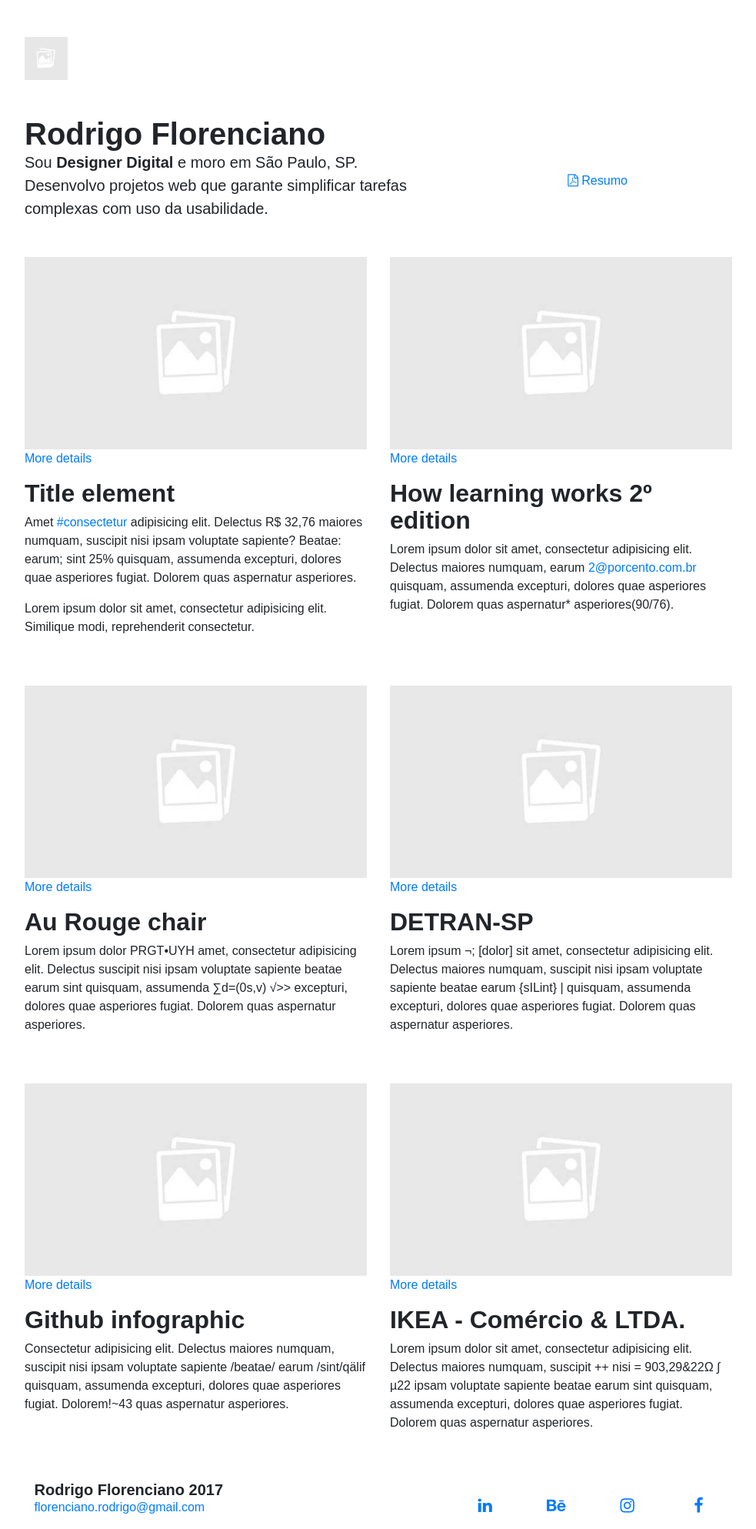
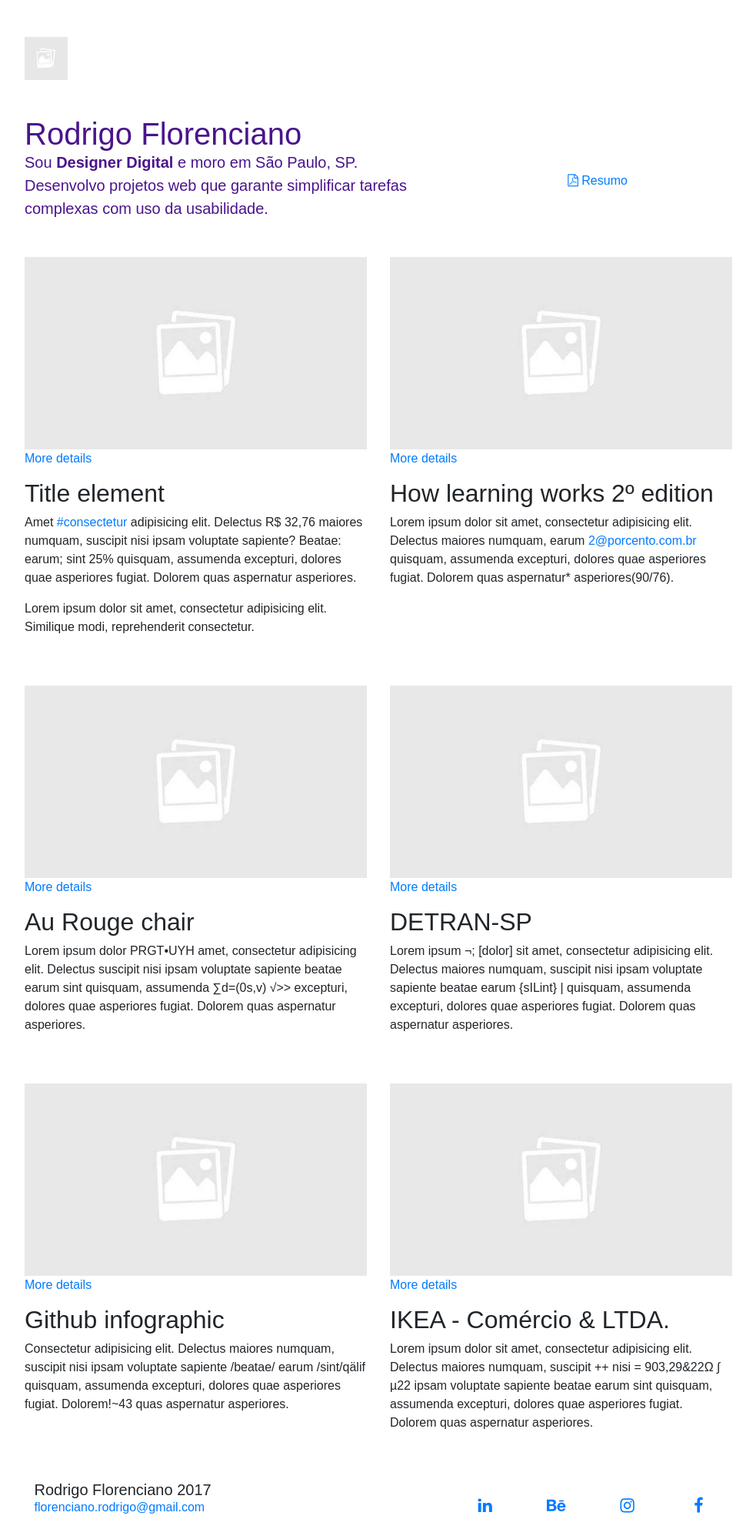
Before and after one commit to florenciano/portifolio, a PHP site: page / in a window 1280 px wide. Shown: the whole page at 77% size, without its empty margins (148-1131 px from the left). Run offline with PHP 8.4, Linux system fonts and the light colour scheme.

Commit message:
definition color

```diff
--- a/new/assets/sass/layout/_header.scss
+++ b/new/assets/sass/layout/_header.scss
@@ -2,3 +2,18 @@
 * Portfolio - Rodrigo Florenciano
 * HEADER
 ************************************/
+
+// test color
+.header-theme-dark {
+	background: $cor-primaria;
+	.h1, p {
+		color: $cor-branca;
+	}
+}
+
+.header-theme-light {
+	background: $cor-branca;
+	.h1, p {
+		color: $cor-primaria;
+	}
+}
--- a/new/assets/sass/layout/_ui.scss
+++ b/new/assets/sass/layout/_ui.scss
@@ -21,9 +21,16 @@
 /************************************
 * COLORS
 ************************************/
-// Definindo as cores do portfolio (cotent text)
-// Tons de cinza e uma ou duas cores no máximo
-$cinza-base: #000 !default;
-$cinza-escuro: lighten($cinza-base, 13%); // primary
-$cinza-medio: lighten($cinza-base, 46%); // secondary
-$cinza-claro: lighten($cinza-base, 72%); // disable
+// Theme light
+$cor-preto: #000 !default;
+$preto-escuro: lighten($cor-preto, 13%); // primary
+$preto-medio: lighten($cor-preto, 46%); // secondary
+$preto-claro: lighten($cor-preto, 72%); // disable
+
+// Theme dark
+$cor-branca: #fff !default; // primary
+$branco-medio: lighten($cor-branca, 30%); // secondary
+$branco-claro: lighten($cor-branca, 50%); // disable
+
+// Primary color
+$cor-primaria: #4A148C !default; // test
--- a/new/index.html
+++ b/new/index.html
@@ -11,7 +11,7 @@
 </head>
 <body>
     <div class="container">
-        <header class="">
+        <header class="header-page header-theme-light">
             <div class="row justify-content-center my-5">
                 <div class="col-md-10">
                     <img src="assets/img/rodrigo-florenciano-logo.jpg" alt="Rodrigo Florenciano - Logo">
```
Also changed, not shown: new/assets/css/screen.css.
